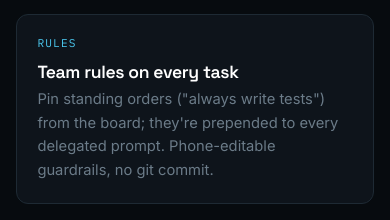
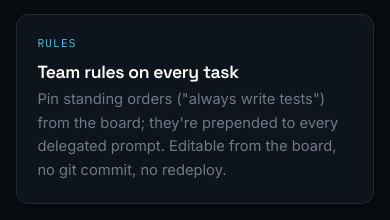
Before and after one commit to Rohanxmalik/Tower, a website: page site/index.html in a window 390 px wide. Shown: the part 4697-4917 px from the top of the page. Drawn offline with Linux system fonts and the light colour scheme; no server answers.

Commit message:
site: drop the last two phone references (stale CSS comment, rules card)

```diff
--- a/site/index.html
+++ b/site/index.html
@@ -162,7 +162,7 @@
       .tl.done { color: var(--phosphor); }
       @media (prefers-reduced-motion: reduce) { .tl { animation: none; opacity: 1; } }
 
-      /* PHONE / BOARD */
+      /* BOARD SCREENSHOT */
       .split { display: grid; grid-template-columns: 0.92fr 1.08fr; gap: clamp(1.5rem, 4vw, 3rem); align-items: center; }
       @media (max-width: 860px) { .split { grid-template-columns: 1fr; } }
       .board-shot { display: block; width: 100%; max-width: 100%; height: auto; border: 1px solid rgba(56, 224, 138, 0.25); border-radius: 10px; box-shadow: 0 0 44px -14px rgba(56, 224, 138, 0.35), 0 30px 80px -40px rgba(0, 0, 0, 0.9); }
@@ -443,7 +443,7 @@
           <div class="card star"><div class="tag">delegate</div><h3>Cross-machine tasks</h3><p>Your agent hands work to a teammate's agent — it runs on their machine and account, commits on a branch, opens a PR, and reports back the sha. First-accept-wins, so a broadcast runs exactly once.</p></div>
           <div class="card star"><div class="tag">spend</div><h3>Duplicate work, caught early</h3><p>An agent states its plan in one line before researching. Tower matches it against what everyone else is doing — by meaning, not filename — and says stand down if the work already exists.</p></div>
           <div class="card star"><div class="tag">collisions</div><h3>Semantic pre-flight</h3><p>Overlap detection from tree-sitter ASTs (TS/JS/Python), so the second agent is held <em>before</em> the keystroke — not found at merge, after both burned tokens.</p></div>
-          <div class="card"><div class="tag">rules</div><h3>Team rules on every task</h3><p>Pin standing orders ("always write tests") from the board; they're prepended to every delegated prompt. Phone-editable guardrails, no git commit.</p></div>
+          <div class="card"><div class="tag">rules</div><h3>Team rules on every task</h3><p>Pin standing orders ("always write tests") from the board; they're prepended to every delegated prompt. Editable from the board, no git commit, no redeploy.</p></div>
           <div class="card"><div class="tag">worker</div><h3>The <span class="mono">tower work</span> daemon</h3><p>Turn any machine into a task worker — headless <span class="mono">claude -p</span> / <span class="mono">codex exec</span> / custom runner, branch-per-task, auto-PR, per-task confirm or fully unattended, with rate-limit-aware backoff and a <span class="mono">--budget</span> cap.</p></div>
           <div class="card"><div class="tag">enforced</div><h3>It actually blocks</h3><p>A Claude Code PreToolUse hook turns "please coordinate" into an actual block: a hard-conflicting Edit/Write exits 2 and never runs, with the reason fed back to the agent. It claims at file granularity (PreToolUse can't know your symbol yet). A universal git pre-commit guard covers every other editor.</p></div>
           <div class="card"><div class="tag">live</div><h3>Board + command Map</h3><p>Every hosted Tower ships <span class="mono">/board</span>: the delegation tree, who's editing what, collisions flashing red, and a Map tab showing who directs which agent — tap any node to command it.</p></div>
```
